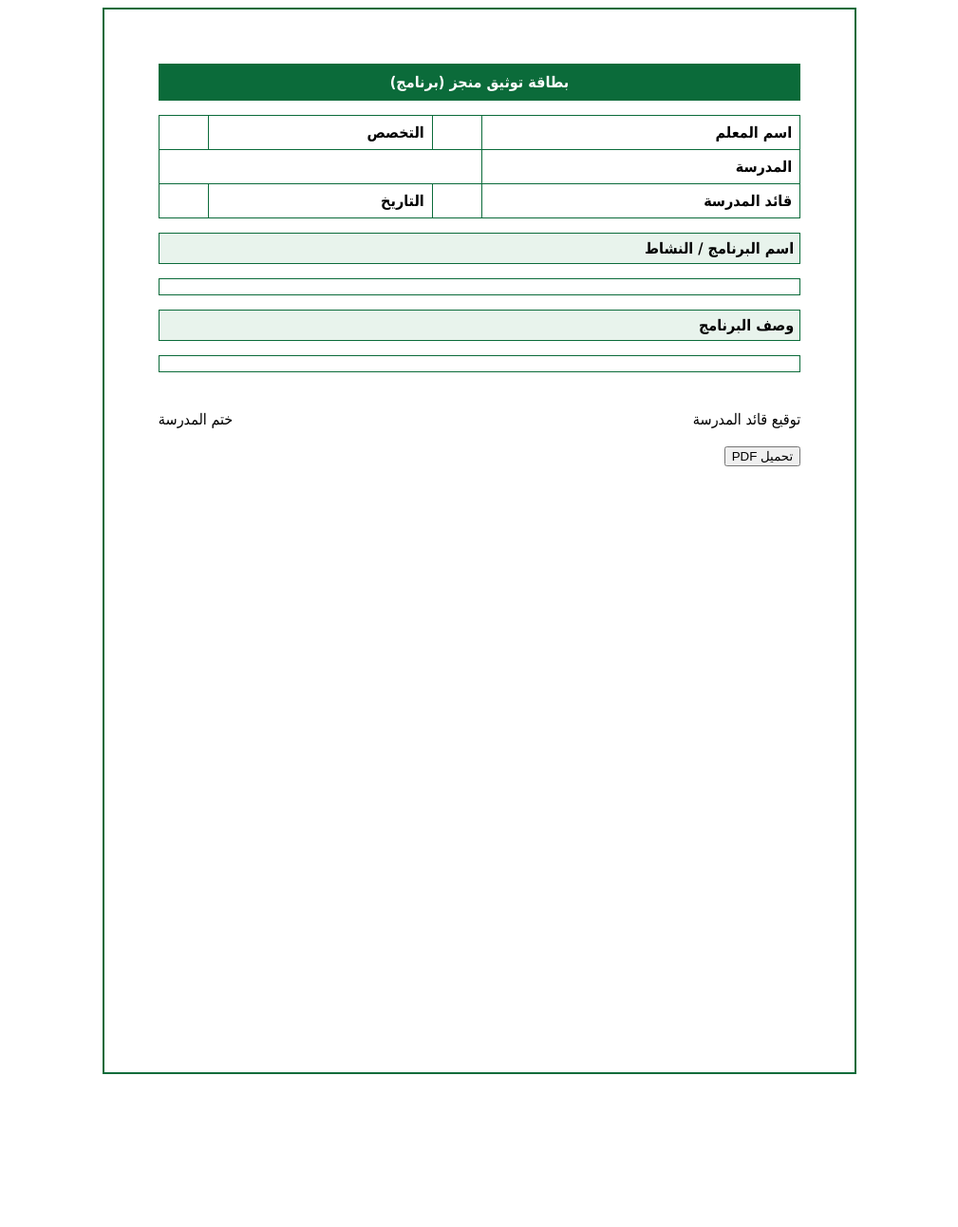
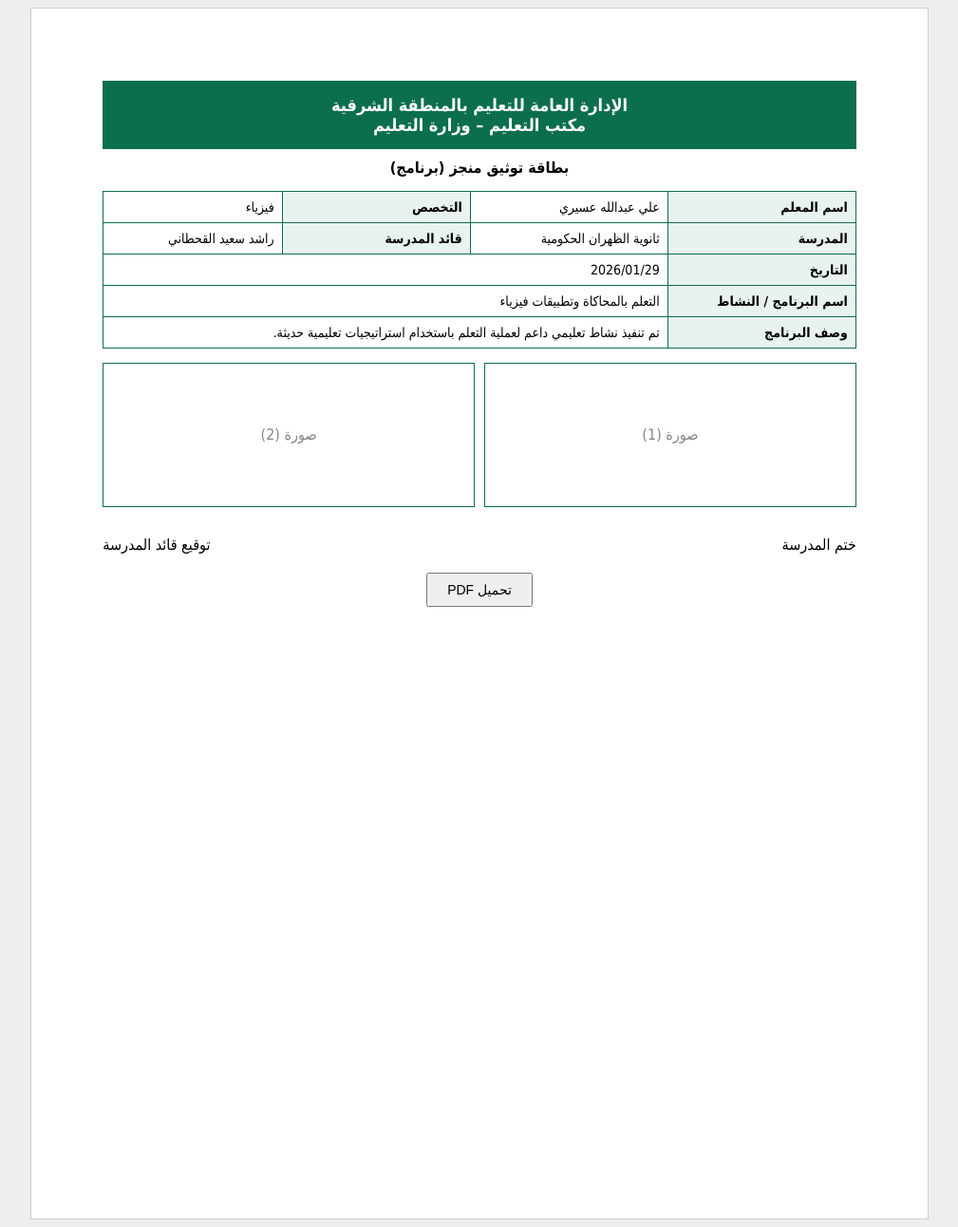
Before and after one commit to aliasiriiii/Evidence-ai, a Flask app: template templates/result.html in a window 1280 px wide. Shown: the whole page at 95% size, without its empty margins (135-1144 px from the left). Before the commit the page ends 1131 px from the top, so only its background shows below. Run offline with Flask 3, Linux system fonts and the light colour scheme; the template is opened without the code that fills it, so the values that code supplies are empty.

Commit message:
Update result.html

```diff
--- a/templates/result.html
+++ b/templates/result.html
@@ -2,58 +2,92 @@
 <html lang="ar" dir="rtl">
 <head>
 <meta charset="UTF-8">
-<title>بطاقة توثيق</title>
+<title>بطاقة توثيق منجز</title>
 
 <style>
 body {
-    font-family: Tahoma;
-    background: white;
+    font-family: "Tahoma", Arial;
+    background: #eee;
 }
 
 .page {
     width: 210mm;
     min-height: 297mm;
+    background: white;
     margin: auto;
-    border: 2px solid #0b6b3a;
-    padding: 15mm;
-    box-sizing: border-box;
+    padding: 20mm;
+    border: 1px solid #ccc;
 }
 
 .header {
-    background: #0b6b3a;
+    background: #0b6e4f;
     color: white;
+    padding: 15px;
     text-align: center;
-    padding: 10px;
+    font-size: 18px;
     font-weight: bold;
 }
 
-.table {
+.subheader {
+    text-align: center;
+    margin: 10px 0;
+    font-weight: bold;
+}
+
+table {
     width: 100%;
     border-collapse: collapse;
     margin-top: 15px;
 }
 
-.table td {
-    border: 1px solid #0b6b3a;
+td {
+    border: 1px solid #0b6e4f;
     padding: 8px;
+    font-size: 14px;
 }
 
-.section-title {
-    background: #e8f3ec;
+.label {
+    background: #e8f3ef;
     font-weight: bold;
-    padding: 6px;
-    border: 1px solid #0b6b3a;
+    width: 25%;
+}
+
+.images {
+    display: flex;
+    gap: 10px;
     margin-top: 15px;
 }
 
+.image-box {
+    width: 50%;
+    height: 150px;
+    border: 1px solid #0b6e4f;
+    display: flex;
+    align-items: center;
+    justify-content: center;
+    color: #888;
+}
+
 .footer {
-    margin-top: 40px;
+    margin-top: 30px;
     display: flex;
     justify-content: space-between;
 }
 
+.print-btn {
+    margin-top: 20px;
+    text-align: center;
+}
+
+button {
+    padding: 8px 20px;
+    font-size: 14px;
+    cursor: pointer;
+}
+
 @media print {
-    button { display: none; }
+    body { background: white; }
+    .print-btn { display: none; }
 }
 </style>
 </head>
@@ -63,53 +97,70 @@ body {
 <div class="page">
 
 <div class="header">
+الإدارة العامة للتعليم بالمنطقة الشرقية<br>
+مكتب التعليم – وزارة التعليم
+</div>
+
+<div class="subheader">
 بطاقة توثيق منجز (برنامج)
 </div>
 
-<table class="table">
+<table>
 <tr>
-<td><strong>اسم المعلم</strong></td>
-<td>{{ teacher }}</td>
-<td><strong>التخصص</strong></td>
-<td>{{ subject }}</td>
+<td class="label">اسم المعلم</td>
+<td>علي عبدالله عسيري</td>
+<td class="label">التخصص</td>
+<td>فيزياء</td>
 </tr>
 
 <tr>
-<td><strong>المدرسة</strong></td>
-<td colspan="3">{{ school }}</td>
+<td class="label">المدرسة</td>
+<td>ثانوية الظهران الحكومية</td>
+<td class="label">قائد المدرسة</td>
+<td>راشد سعيد القحطاني</td>
 </tr>
 
 <tr>
-<td><strong>قائد المدرسة</strong></td>
-<td>{{ principal }}</td>
-<td><strong>التاريخ</strong></td>
-<td>{{ date }}</td>
+<td class="label">التاريخ</td>
+<td colspan="3"><span id="date"></span></td>
+</tr>
+
+<tr>
+<td class="label">اسم البرنامج / النشاط</td>
+<td colspan="3">التعلم بالمحاكاة وتطبيقات فيزياء</td>
+</tr>
+
+<tr>
+<td class="label">وصف البرنامج</td>
+<td colspan="3">
+تم تنفيذ نشاط تعليمي داعم لعملية التعلم باستخدام استراتيجيات تعليمية حديثة.
+</td>
 </tr>
 </table>
 
-<div class="section-title">اسم البرنامج / النشاط</div>
-<table class="table">
-<tr>
-<td>{{ program }}</td>
-</tr>
-</table>
-
-<div class="section-title">وصف البرنامج</div>
-<table class="table">
-<tr>
-<td>{{ description }}</td>
-</tr>
-</table>
+<div class="images">
+<div class="image-box">صورة (1)</div>
+<div class="image-box">صورة (2)</div>
+</div>
 
 <div class="footer">
+<div>ختم المدرسة</div>
 <div>توقيع قائد المدرسة</div>
-<div>ختم المدرسة</div>
 </div>
 
-<br>
+<div class="print-btn">
 <button onclick="window.print()">تحميل PDF</button>
+</div>
 
 </div>
 
+<script>
+const d = new Date();
+document.getElementById("date").innerText =
+d.getFullYear() + "/" +
+String(d.getMonth()+1).padStart(2,"0") + "/" +
+String(d.getDate()).padStart(2,"0");
+</script>
+
 </body>
 </html>
```
